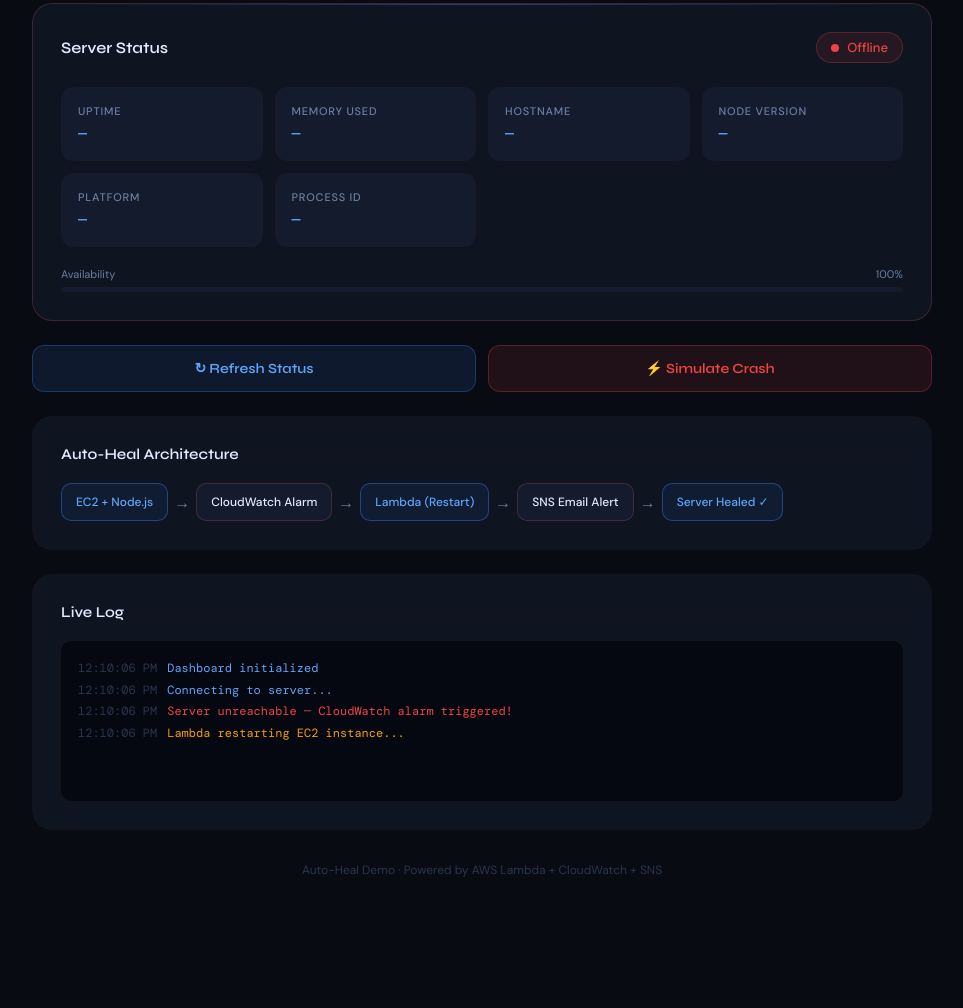
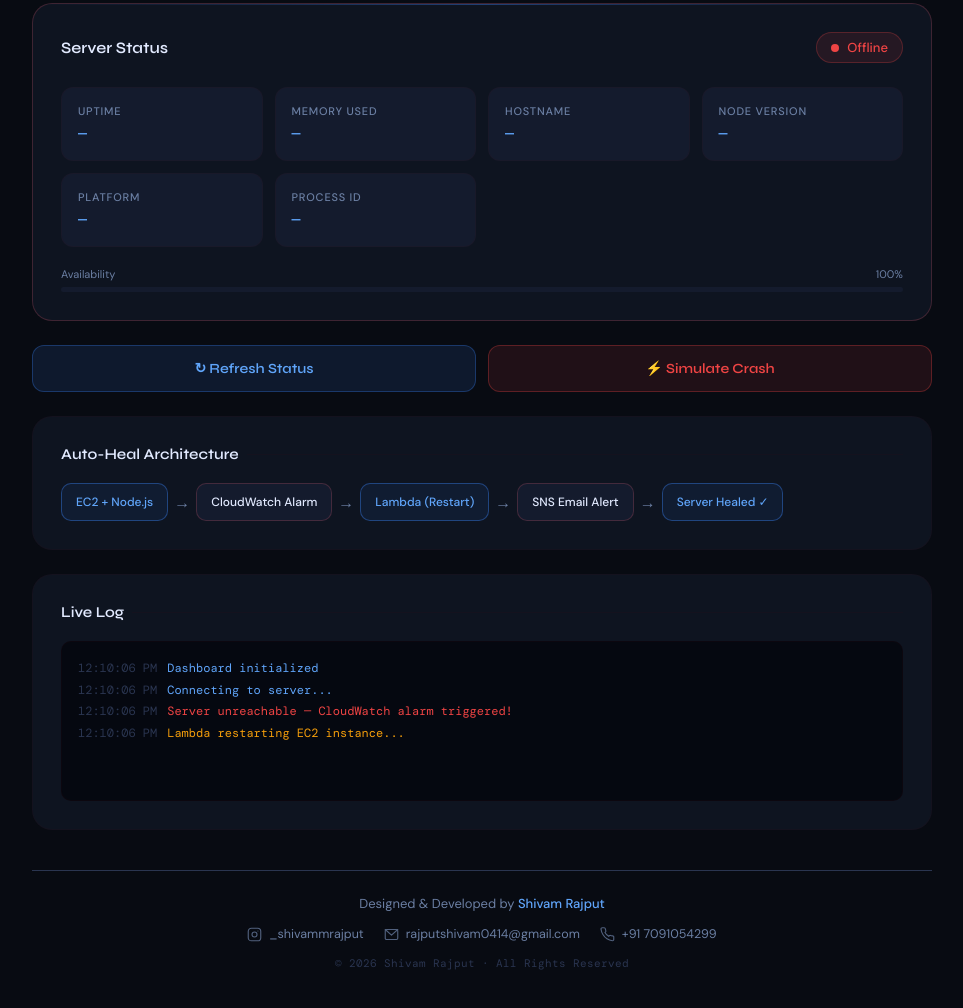
Before and after one commit to shivamrajput14/AutoHealingServer, a website: page index .html in a window 1280 px wide. Shown: the part 231-1239 px from the top of the page, without its empty margins (158-1121 px from the left). Before the commit the page ends 1141 px from the top, so only its background shows below. Drawn offline with nearby package versions, Linux system fonts and the light colour scheme; no server answers.

Commit message:
Enhance footer layout and styling

```diff
--- a/index .html
+++ b/index .html
@@ -341,9 +341,57 @@
     /* Footer */
     .footer {
       text-align: center;
-      font-size: 12px;
+      margin-top: 2.5rem;
+      padding: 1.5rem 0 0.5rem;
+      border-top: 1px solid var(--dim);
+    }
+
+    .footer-top {
+      font-size: 13px;
+      color: var(--muted);
+      margin-bottom: 14px;
+    }
+
+    .footer-top span {
+      color: var(--accent2);
+      font-weight: 500;
+    }
+
+    .footer-contacts {
+      display: flex;
+      justify-content: center;
+      align-items: center;
+      gap: 20px;
+      flex-wrap: wrap;
+      margin-bottom: 14px;
+    }
+
+    .footer-contact-link {
+      display: flex;
+      align-items: center;
+      gap: 7px;
+      text-decoration: none;
+      font-size: 12.5px;
+      color: var(--muted);
+      transition: color 0.2s ease;
+    }
+
+    .footer-contact-link:hover { color: var(--accent2); }
+
+    .footer-contact-link svg {
+      width: 15px;
+      height: 15px;
+      flex-shrink: 0;
+      opacity: 0.75;
+    }
+
+    .footer-contact-link:hover svg { opacity: 1; }
+
+    .footer-bottom {
+      font-size: 11px;
       color: var(--dim);
-      margin-top: 2rem;
+      font-family: var(--font-mono);
+      letter-spacing: 0.4px;
     }
 
     .uptime-bar-wrap {
@@ -440,7 +488,7 @@
     </button>
   </div>
 
-  <!-- Architecture Flow (moved below buttons) -->
+  <!-- Architecture Flow -->
   <div class="arch-card">
     <div class="section-title">Auto-Heal Architecture</div>
     <div class="flow">
@@ -472,7 +520,35 @@
     <div class="log-box" id="logBox"></div>
   </div>
 
-  <div class="footer">Auto-Heal Demo · Powered by AWS Lambda + CloudWatch + SNS</div>
+  <!-- Footer -->
+  <div class="footer">
+    <div class="footer-top">Designed &amp; Developed by <span>Shivam Rajput</span></div>
+    <div class="footer-contacts">
+      <a class="footer-contact-link" href="https://www.instagram.com/_shivammrajput?igsh=a2diODMybzJtemNt" target="_blank">
+        <svg viewBox="0 0 24 24" fill="none" stroke="currentColor" stroke-width="1.8" stroke-linecap="round" stroke-linejoin="round">
+          <rect x="2" y="2" width="20" height="20" rx="5" ry="5"/>
+          <circle cx="12" cy="12" r="4"/>
+          <circle cx="17.5" cy="6.5" r="0.8" fill="currentColor" stroke="none"/>
+        </svg>
+        _shivammrajput
+      </a>
+      <a class="footer-contact-link" href="mailto:rajputshivam0414@gmail.com">
+        <svg viewBox="0 0 24 24" fill="none" stroke="currentColor" stroke-width="1.8" stroke-linecap="round" stroke-linejoin="round">
+          <rect x="2" y="4" width="20" height="16" rx="2"/>
+          <polyline points="2,4 12,13 22,4"/>
+        </svg>
+        rajputshivam0414@gmail.com
+      </a>
+      <a class="footer-contact-link" href="tel:+917091054299">
+        <svg viewBox="0 0 24 24" fill="none" stroke="currentColor" stroke-width="1.8" stroke-linecap="round" stroke-linejoin="round">
+          <path d="M22 16.92v3a2 2 0 0 1-2.18 2 19.79 19.79 0 0 1-8.63-3.07A19.5 19.5 0 0 1 4.69 12a19.79 19.79 0 0 1-3.07-8.67A2 2 0 0 1 3.6 1.27h3a2 2 0 0 1 2 1.72 12.84 12.84 0 0 0 .7 2.81 2 2 0 0 1-.45 2.11L7.91 8.91a16 16 0 0 0 6 6l.91-.91a2 2 0 0 1 2.11-.45 12.84 12.84 0 0 0 2.81.7A2 2 0 0 1 22 16.92z"/>
+        </svg>
+        +91 7091054299
+      </a>
+    </div>
+    <div class="footer-bottom">© 2026 Shivam Rajput · All Rights Reserved</div>
+  </div>
+
 </div>
 
 <script>
```
